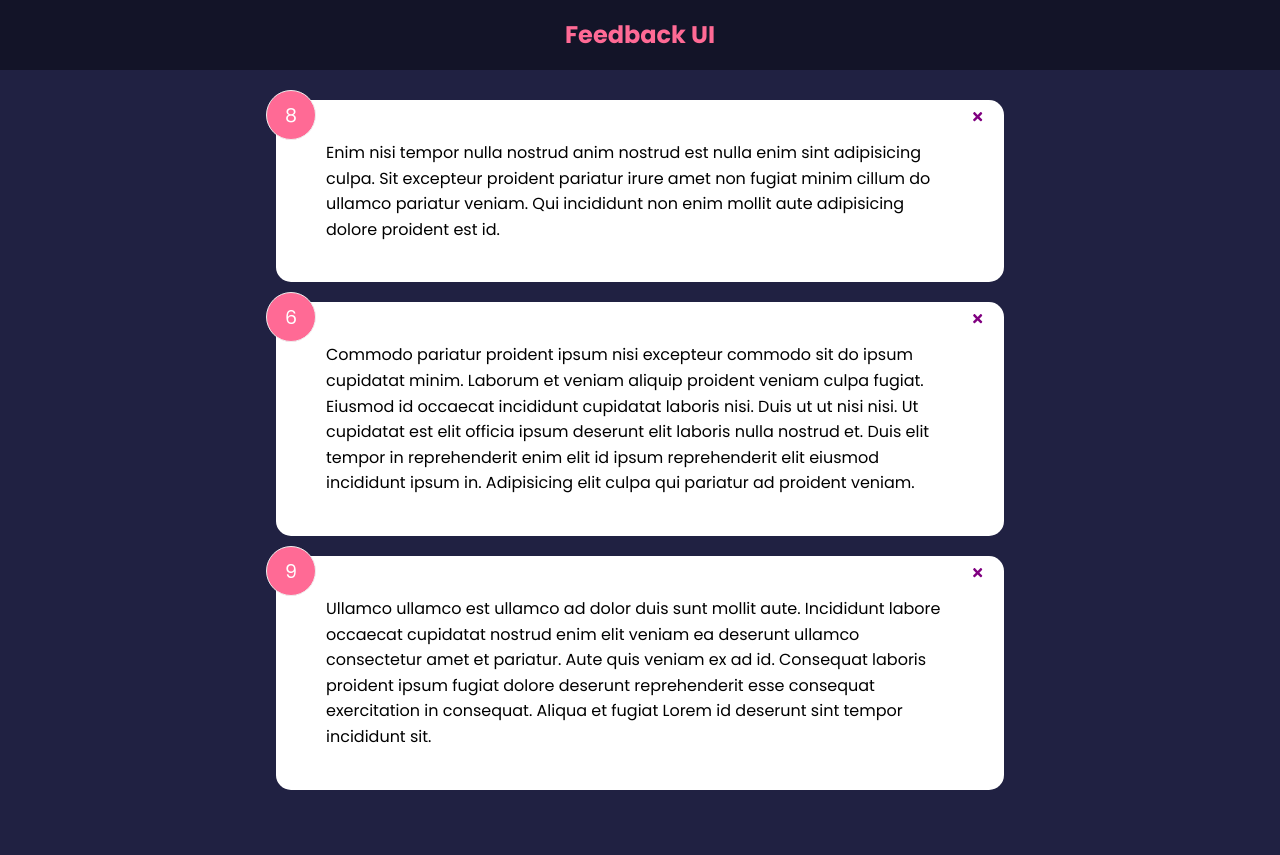
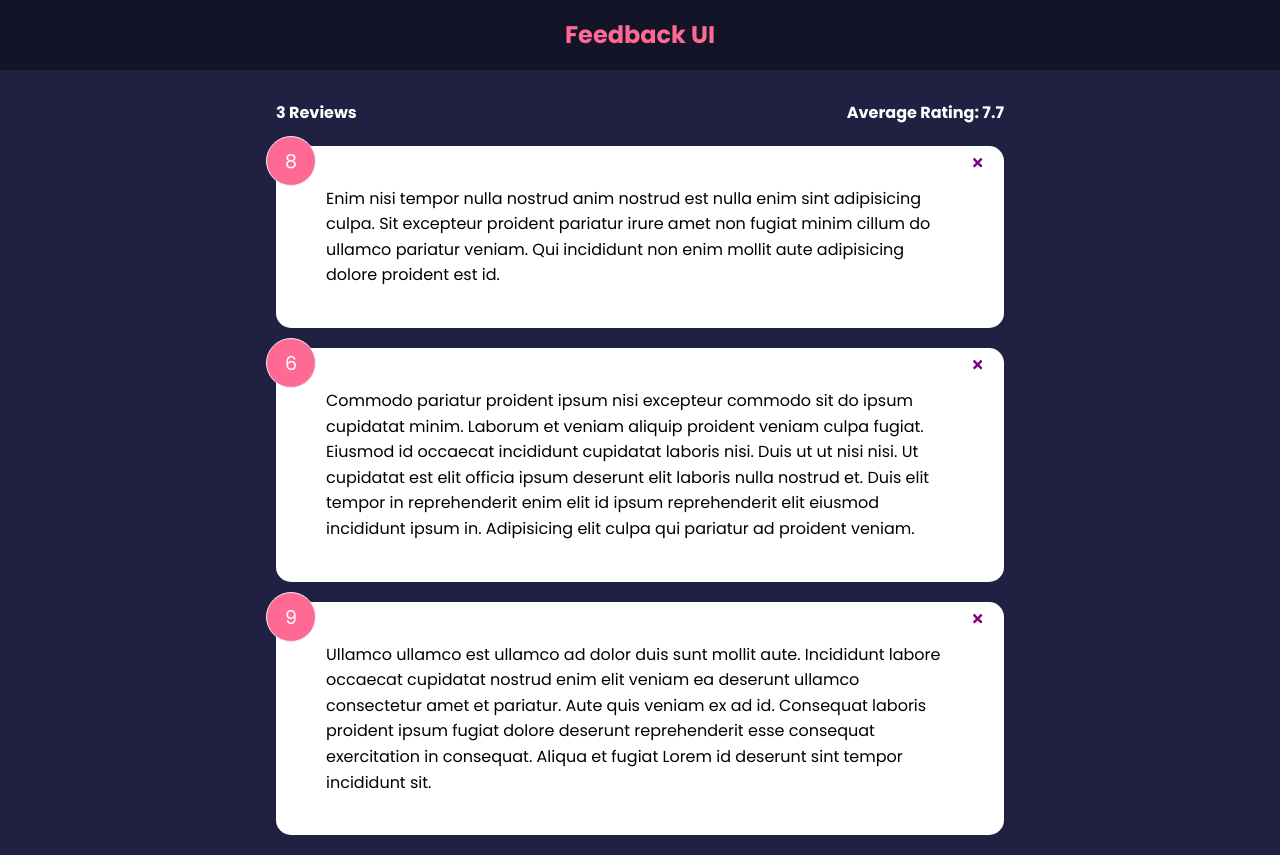
Before and after one commit to timrusin/feedback-app, a React (Create React App) app: page / in a window 1280 px wide. Before the commit the page ends 810 px from the top, so only its background shows below. Built offline with nearby package versions, Linux system fonts and the light colour scheme.

Commit message:
setup amount of reviews and average logic in FeedbackStats component

```diff
--- a/src/App.js
+++ b/src/App.js
@@ -2,6 +2,7 @@
 import Header from "./components/Header";
 import FeedbackList from "./components/FeedbackList";
 import FeedbackData from "./data/FeedbackData";
+import FeedbackStats from "./components/FeedbackStats";
 
 function App() {
  const [feedback, setFeedback]=useState (FeedbackData)
@@ -15,6 +16,7 @@
     <>
       <Header />
       <div className="container">
+        <FeedbackStats feedback={feedback}/>
         <FeedbackList feedback={feedback} handleDelete={deleteFeedback}/>
       </div>
     </>
--- /dev/null
+++ b/src/components/FeedbackStats.js
@@ -0,0 +1,19 @@
+import React from 'react'
+
+const FeedbackStats = ({ feedback }) => {
+    //calulating average
+    let average = feedback.reduce((acc, cur) => {
+        return acc + cur.rating
+    }, 0) / feedback.length
+
+    average = average.toFixed(1).replace(/[.,]0$/, '')//sets average to only one decimal place and also if it's decimal 0, it will remove the zero
+
+  return (
+    <div className='feedback-stats'>
+        <h4>{feedback.length} Reviews</h4>
+        <h4>Average Rating: {isNaN(average)? 0 : average}</h4>
+        </div>
+  )
+}
+
+export default FeedbackStats
```
